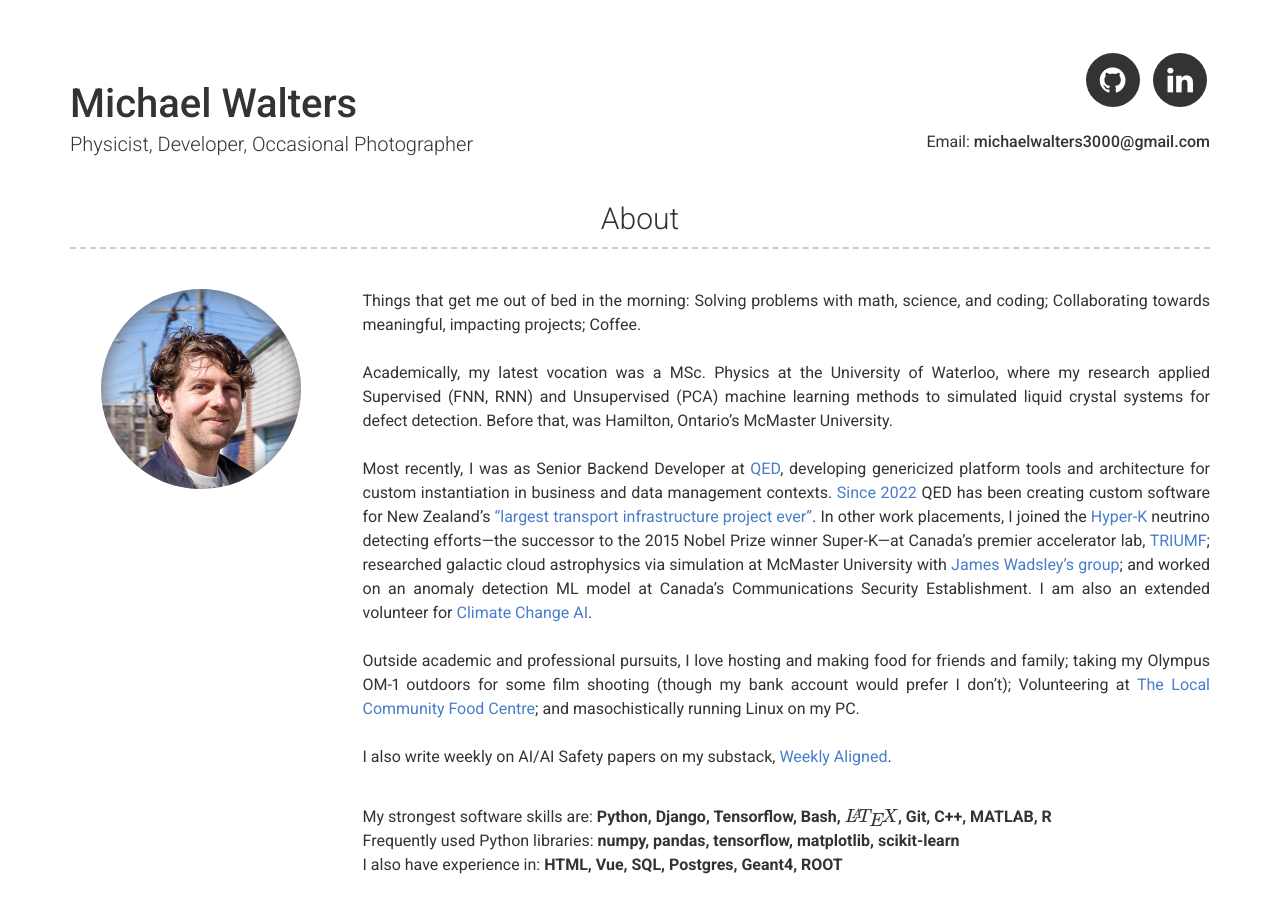
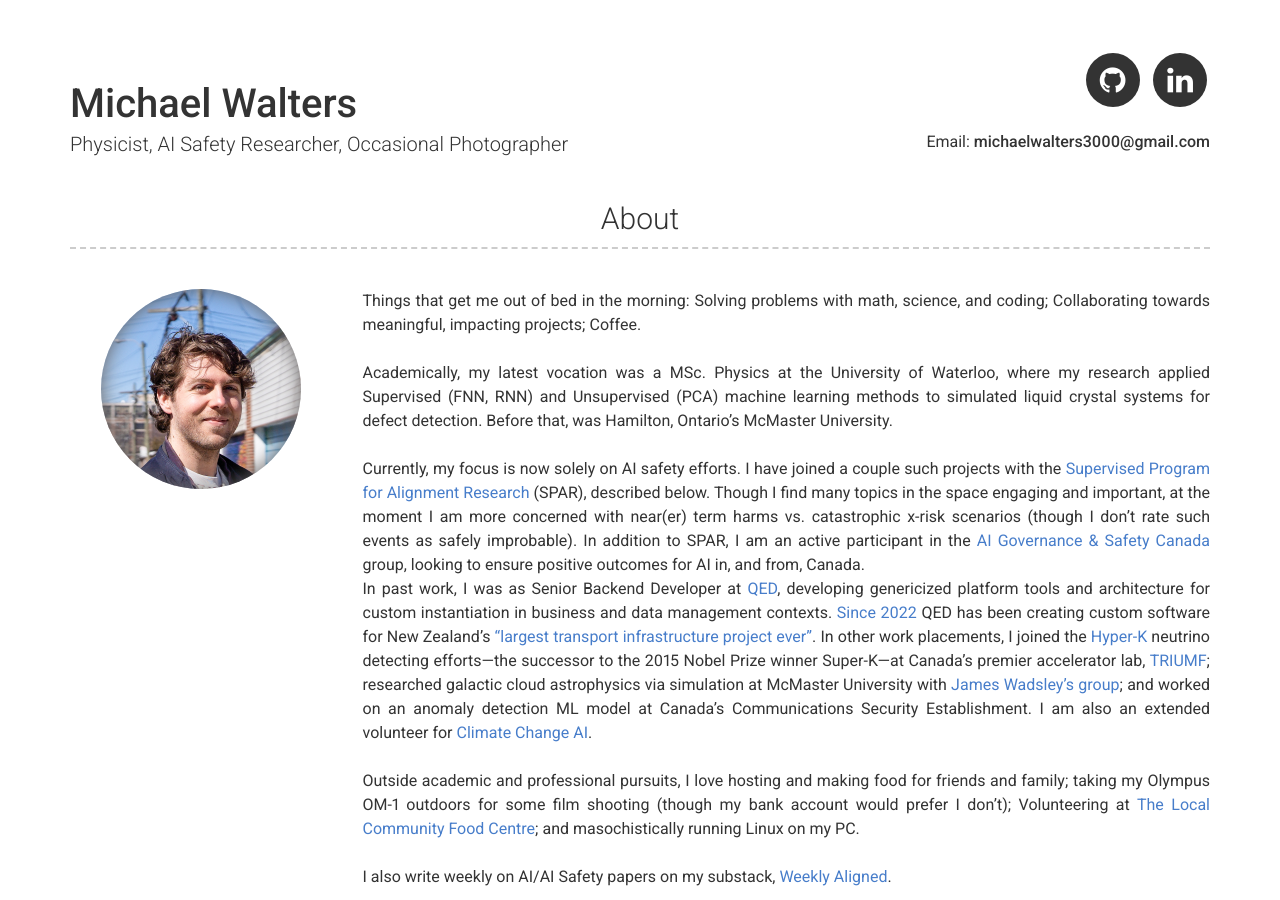
Before and after one commit to m-walters/m-walters.github.io, a Jekyll site: the page built from index.md, in a window 1280 px wide and 900 px high. Built offline with Jekyll 4.4.1, drawn with Linux system fonts in a browser that asks for light colours; formulas are drawn with MathJax 3; some of the changed text lies outside the part shown.

Commit message:
update with more ai-safety

```diff
--- a/_config.yml
+++ b/_config.yml
@@ -4,7 +4,7 @@ favicon: /assets/logo-candy.png
 
 # Personal info
 name: Michael Walters
-title: Physicist, Developer, Occasional Photographer
+title: Physicist, AI Safety Researcher, Occasional Photographer
 email: michaelwalters3000@gmail.com
 #phone: +1 519-949-4428
 profile: m-walters.github.io
@@ -25,7 +25,13 @@ about_content: | # this will include new lines to allow paragraphs
   my research applied Supervised (FNN, RNN) and Unsupervised (PCA) machine learning methods to simulated liquid crystal systems for defect detection.
   Before that, was Hamilton, Ontario's McMaster University.
   <br/>
-  Most recently, I was as Senior Backend Developer at [QED](http://qed.software/), developing genericized platform tools and architecture
+  Currently, my focus is now solely on AI safety efforts. I have joined a couple such projects with the [Supervised Program
+  for Alignment Research](https://berkeleyaisafety.com/spar) (SPAR), described below. Though I find many topics in the space engaging and important, at the moment
+  I am more concerned with near(er) term harms vs. catastrophic x-risk scenarios (though I don't rate such events as safely improbable).
+  In addition to SPAR, I am an active participant in the [AI Governance & Safety Canada](https://aigs.ca) group, looking to ensure
+  positive outcomes for AI in, and from, Canada.
+  <br/>
+  In past work, I was as Senior Backend Developer at [QED](http://qed.software/), developing genericized platform tools and architecture
   for custom instantiation in business and data management contexts. [Since 2022](https://www.linkedin.com/posts/link-alliance_innovation-safety-cityraillink-activity-7057493881868750848-1pwn/?originalSubdomain=nz)
   QED has been creating custom software for New Zealand's
   ["largest transport infrastructure project ever"](https://www.cityraillink.co.nz/#:~:text=Introducing%20the%20CRL&text=The%20%245.493%20billion%20project%20is,Station%20on%20the%20Western%20Line.).
--- a/_data/experience.yml
+++ b/_data/experience.yml
@@ -5,7 +5,7 @@
   dates: Feb. 2024 - Present
   quote: >
   description: |
-    The Supervised Program for Alignment Research (SPAR) program out of Berkeley brings project leads and new researchers together
+    The [Supervised Program for Alignment Research](https://berkeleyaisafety.com/spar) (SPAR) program out of Berkeley brings project leads and new researchers together
     to tackle questions at the forefront of AI safety and alignment. I have joined two such projects.
 
     With Kellin Pelrine, our group is looking into applying hybrid neural network architectures, including LLMs and
```
